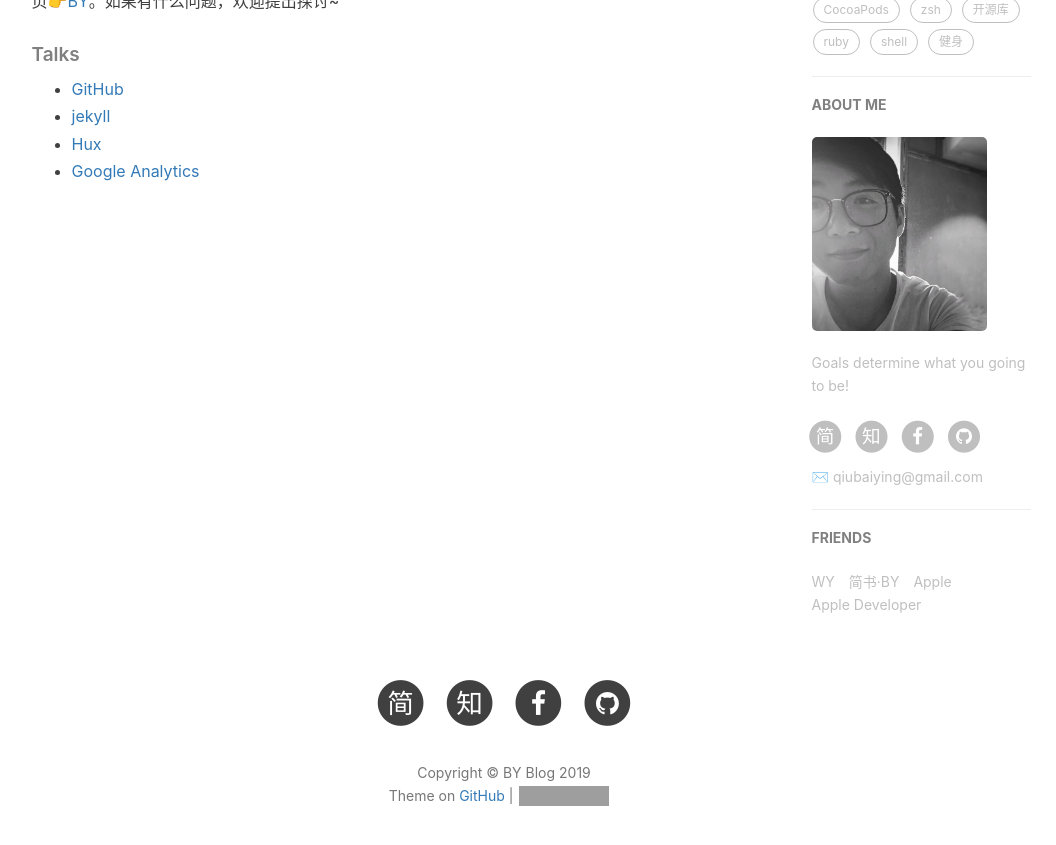
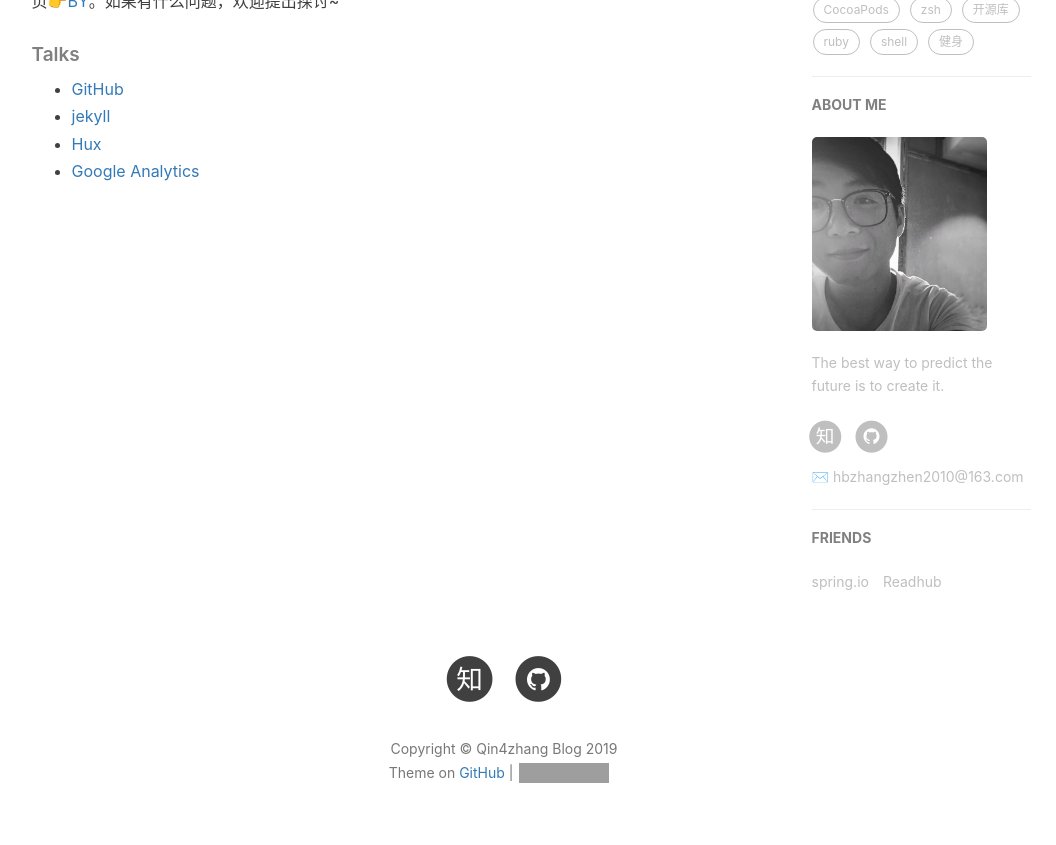
Before and after one commit to qin4zhang/qin4zhang.github.io, a Jekyll site: the page built from about.html, in a window 1280 px wide and 900 px high, scrolled down 713 px. Shown: the top 845 px of the window, without its empty margins (136-1192 px from the left). Built offline with Jekyll 4.4.1, drawn with Linux system fonts in a browser that asks for light colours; nearby versions of some CDN libraries; comment, search, counter and statistics services are not loaded; some of the changed text lies outside the part shown; grey boxes are pictures that could not be loaded.

Commit message:
modify self config

```diff
--- a/_config.yml
+++ b/_config.yml
@@ -1,17 +1,17 @@
 # Site settings
-title: BY Blog
-SEOTitle: 柏荧的博客 | BY Blog
+title: Qin4zhang Blog
+SEOTitle: 西十四的猫 | Qin4zhang Blog
 header-img: img/post-bg-desk.jpg
-email: qiubaiying@gmail.com
-description: "Every failure is leading towards success."
-keyword: "BY, BY Blog, 柏荧的博客, qiubaiying, 邱柏荧, iOS, Apple, iPhone"
+email: hbzhangzhen2010@163.com
+description: "Luck is what happens when preparation meets opportunity."
+keyword: "西十四的猫, Qin4zhang Blog, qin4zhang"
 url: "http://qiubaiying.github.io"          # your host, for absolute URL
 baseurl: ""      # for example, '/blog' if your blog hosted on 'host/blog'
-github_repo: "https://github.com/qiubaiying/qiubaiying.github.io.git" # you code repository
+github_repo: "https://github.com/qin4zhang/qin4zhang.github.io.git" # you code repository
 
 # Sidebar settings
 sidebar: true                           # whether or not using Sidebar.
-sidebar-about-description: "Goals determine what you going to be!"
+sidebar-about-description: "The best way to predict the future is to create it."
 sidebar-avatar: /img/about-BY-gentle.jpg      # use absolute URL, seeing it's used in both `/` and `/about/`
 
 
@@ -19,13 +19,8 @@
 # SNS settings
 RSS: false
 # weibo_username:     qiubaiying
-zhihu_username:     qiubaiying
-github_username:    qiubaiying
-facebook_username:  baiying.qiu.7
-jianshu_username:   e71990ada2fd
-#twitter_username:   qiubaiying
-
-
+zhihu_username:     qin4zhang
+github_username:    qin4zhang
 
 
 # Build settings
@@ -77,8 +72,8 @@
 ba_track_id: b50bf2b12b5338a1845e33832976fd68
 
 # Google Analytics
-ga_track_id: 'UA-90855596-1'            # Format: UA-xxxxxx-xx
-ga_domain: qiubaiying.top               # 默认的是 auto, 这里我是自定义了的域名，你如果没有自己的域名，需要改成auto
+ga_track_id: 'UA-141697403-1'            # Format: UA-xxxxxx-xx
+ga_domain: auto               # 默认的是 auto, 这里我是自定义了的域名，你如果没有自己的域名，需要改成auto
 
 
 
@@ -99,16 +94,10 @@
 # Friends
 friends: [
     {
-        title: "WY",
-        href: "http://zhengwuyang.com"
+        title: "spring.io",
+        href: "https://spring.io/"
     },{
-        title: "简书·BY",
-        href: "http://www.jianshu.com/u/e71990ada2fd"
-    },{
-        title: "Apple",
-        href: "https://apple.com"
-    },{
-        title: "Apple Developer",
-        href: "https://developer.apple.com/"
+        title: "Readhub",
+        href: "https://readhub.cn/topics"
     }
 ]
```
Also changed, not shown: 1 other file.
